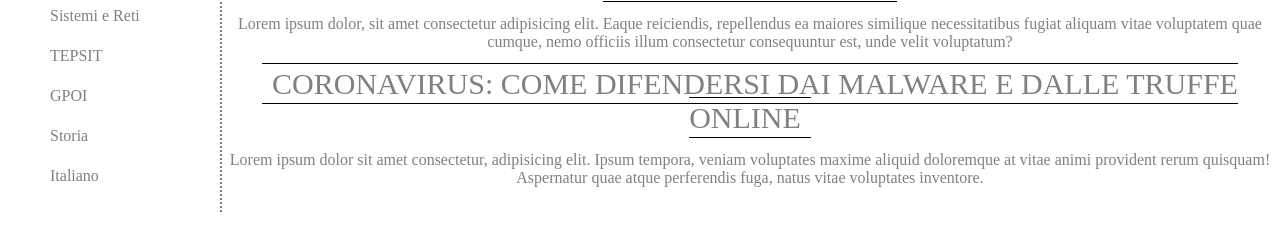
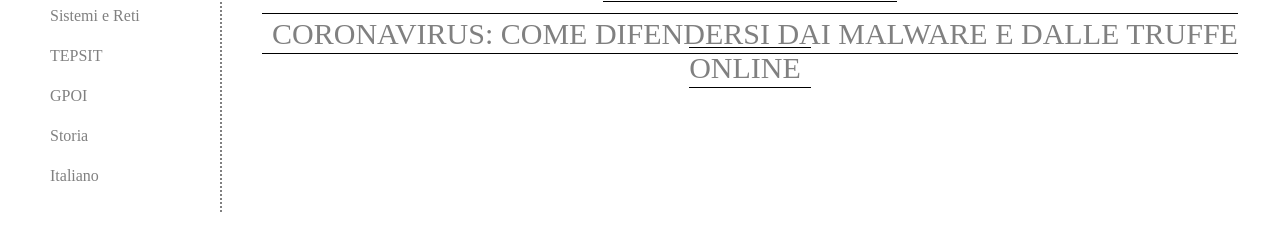
Before and after one commit to chris2002dj/rosselli-rasetti, a plain HTML site: page sistemi-reti.html in a window 1280 px wide. Shown: the part 373-598 px from the top of the page. Drawn offline with Linux system fonts and the light colour scheme.

Commit message:
Update sistemi-reti.html

```diff
--- a/sistemi-reti.html
+++ b/sistemi-reti.html
@@ -37,13 +37,8 @@
             </div>
 
             <a name="attivita1" class="ancora">Cookie e Privacy</a>
-
-            <p>Lorem ipsum dolor, sit amet consectetur adipisicing elit. Eaque reiciendis, repellendus ea maiores similique necessitatibus fugiat aliquam vitae voluptatem quae cumque, nemo officiis illum consectetur consequuntur est, unde velit voluptatum?</p>
-
+            <br><br>
             <a name="attivita2" class="ancora">Coronavirus: come difendersi dai malware e dalle truffe online</a>
-            <p>
-                Lorem ipsum dolor sit amet consectetur, adipisicing elit. Ipsum tempora, veniam voluptates maxime aliquid doloremque at vitae animi provident rerum quisquam! Aspernatur quae atque perferendis fuga, natus vitae voluptates inventore.
-            </p>
         </div>
     </div>
 </body>
```
